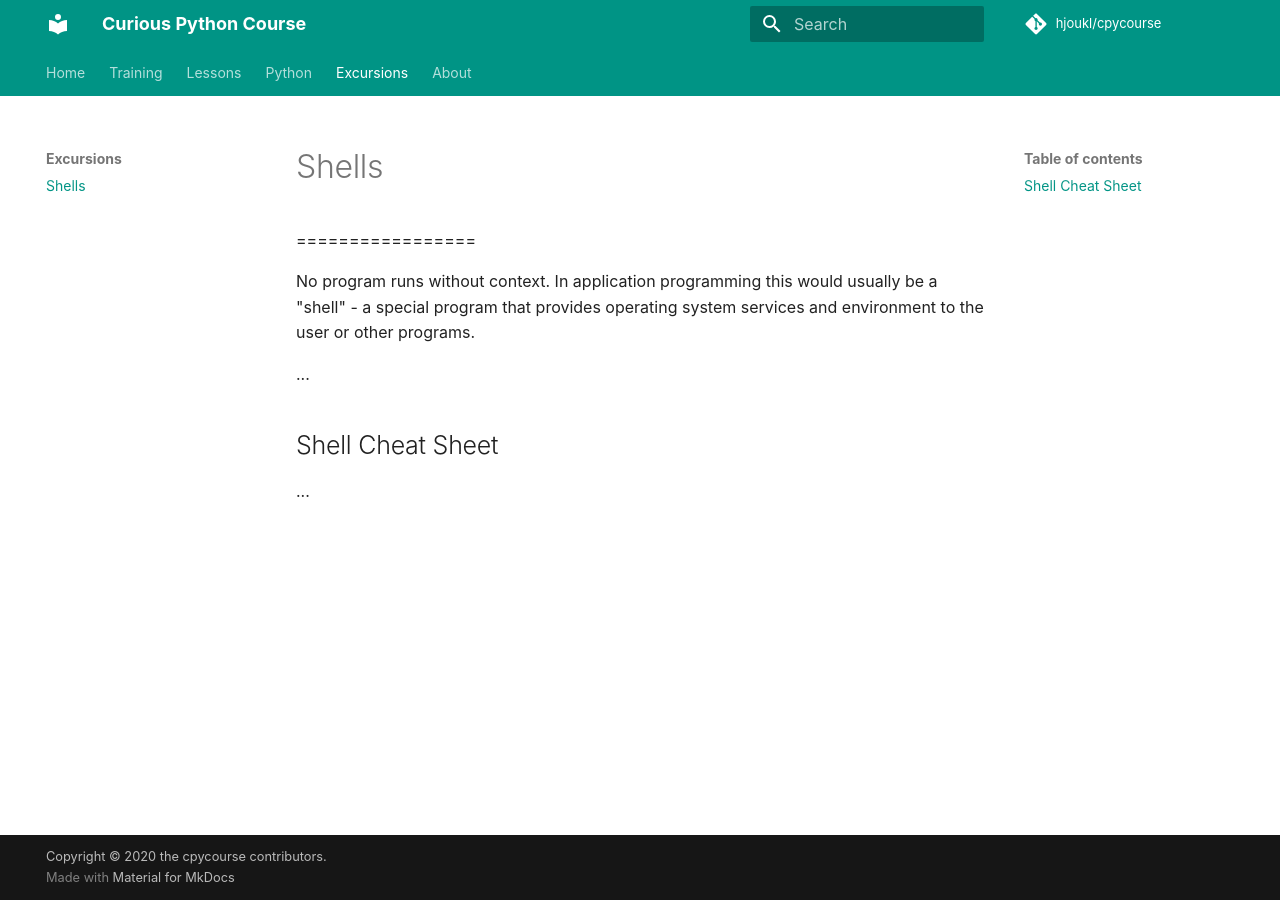
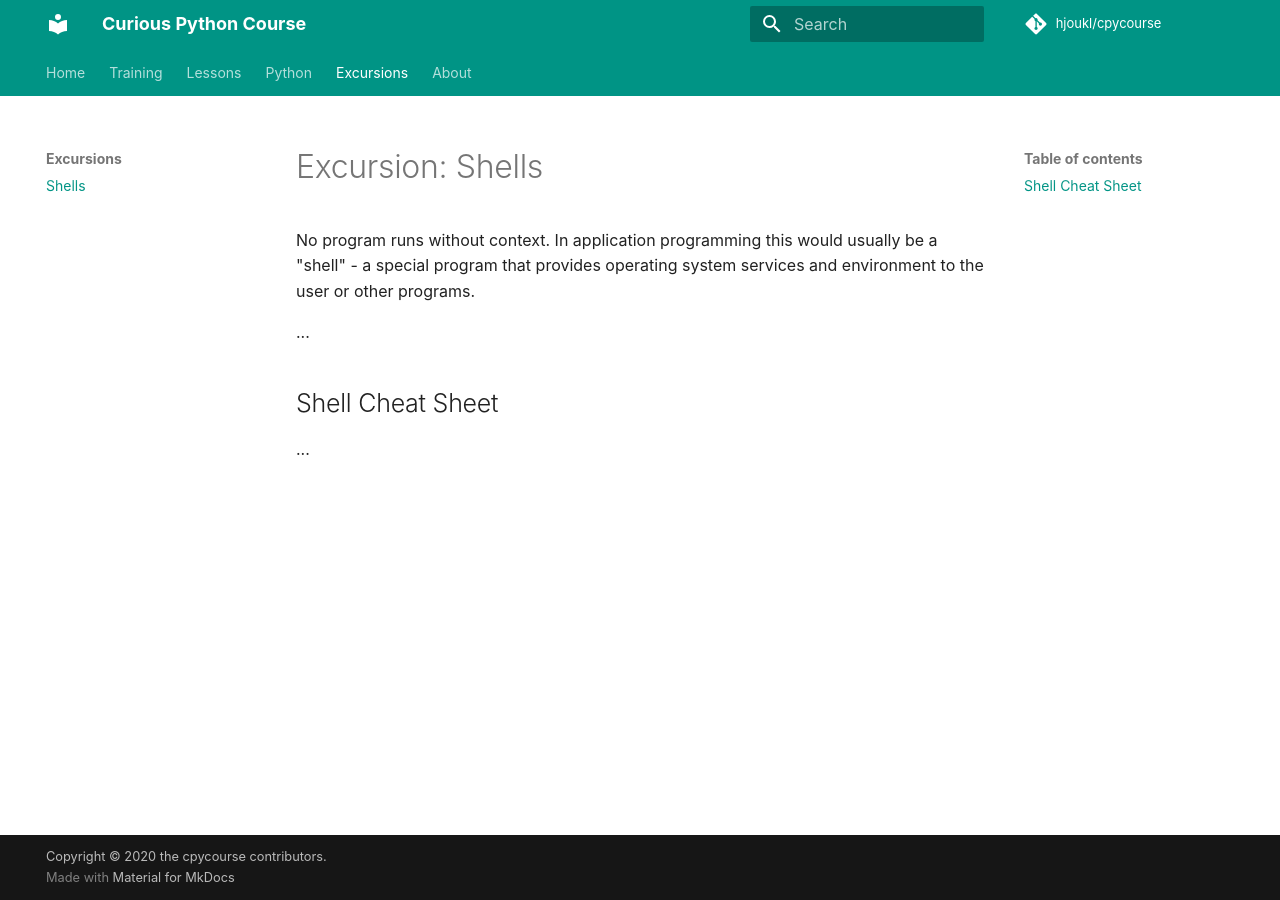
Before and after one commit to rkluger68/cpycourse, an MkDocs documentation site: the page built from docs/excursions/shells.md, in a window 1280 px wide. Built offline with MkDocs 1.6.1 and Material for MkDocs 9.7.7, drawn with Linux system fonts in a browser that asks for light colours; comment, search, counter and statistics services are not loaded.

Commit message:
Fix header

```diff
--- a/docs/excursions/shells.md
+++ b/docs/excursions/shells.md
@@ -1,5 +1,4 @@
-Excursion: Shells
-=================
+# Excursion: Shells
 
 No program runs without context. In application programming this would usually
 be a "shell" - a special program that provides operating system services and
```
